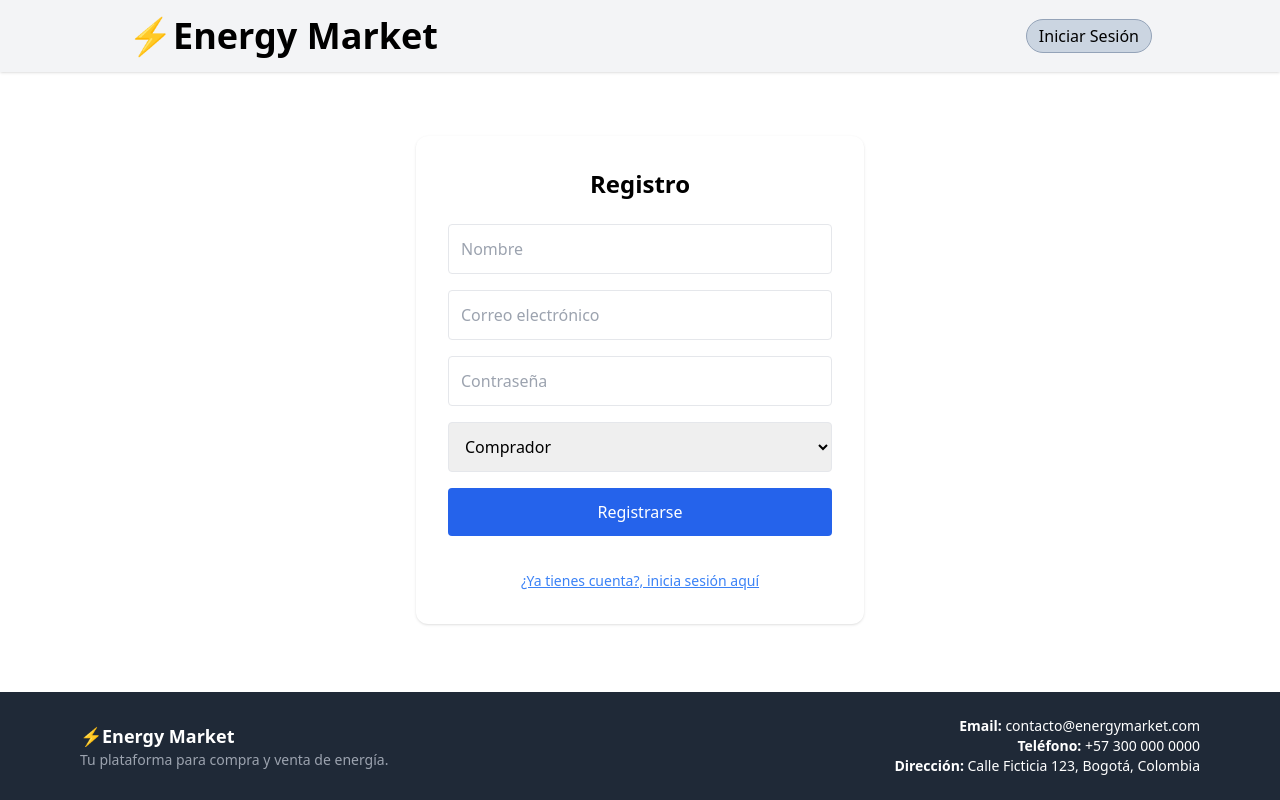
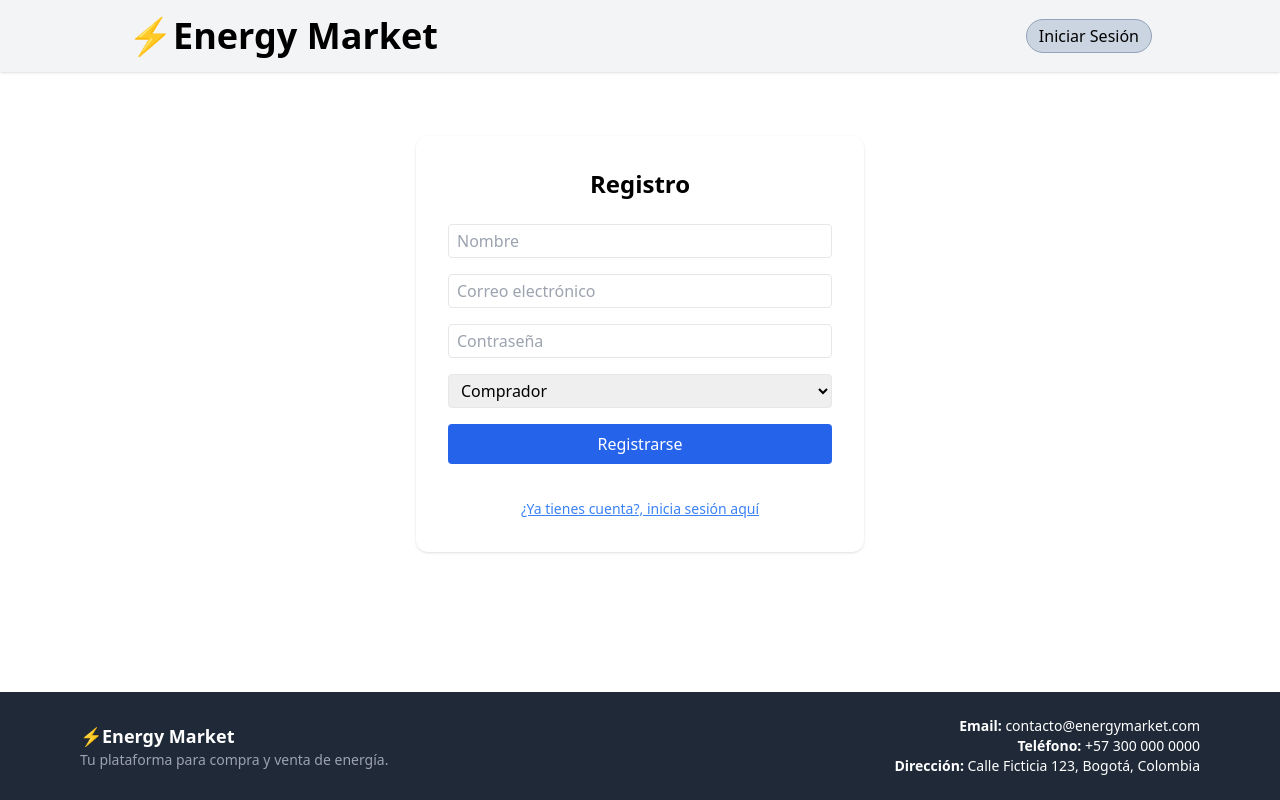
Before and after one commit to JoseMolina94/energy-market, a Next.js app in the folder frontend/: page /register in a window 1280 px wide. Built offline with nearby package versions, Linux system fonts and the light colour scheme.

Commit message:
visual improvements

```diff
--- a/frontend/src/app/login/page.tsx
+++ b/frontend/src/app/login/page.tsx
@@ -38,7 +38,7 @@ export default function LoginPage() {
   return (
     <div className="max-w-md mx-auto mt-16 bg-white p-6 rounded md:shadow">
 
-      <h2 className="text-xl font-bold mb-4">Iniciar sesión</h2>
+      <h2 className="text-center text-2xl font-bold mb-4">Iniciar sesión</h2>
 
       {
         error &&
--- a/frontend/src/app/offers/new/page.tsx
+++ b/frontend/src/app/offers/new/page.tsx
@@ -84,7 +84,7 @@ export default function CreateOfferPage() {
   }, [])
 
   return (
-    <div>
+    <div className="px-4 py-4 md:px-8">
       <h2 className="text-3xl font-bold mb-4 border-b">Crear nueva oferta</h2>
 
       <div className="max-w-md mx-auto bg-white p-4 rounded">
--- a/frontend/src/app/register/page.tsx
+++ b/frontend/src/app/register/page.tsx
@@ -60,7 +60,7 @@ export default function RegisterPage() {
           type="text"
           name="name"
           placeholder="Nombre"
-          className="w-full p-3 border rounded"
+          className="w-full border px-2 py-1 rounded"
           value={formData.name}
           onChange={handleChange}
           required
@@ -70,7 +70,7 @@ export default function RegisterPage() {
           type="email"
           name="email"
           placeholder="Correo electrónico"
-          className="w-full p-3 border rounded"
+          className="w-full border px-2 py-1 rounded"
           value={formData.email}
           onChange={handleChange}
           required
@@ -80,7 +80,7 @@ export default function RegisterPage() {
           type="password"
           name="password"
           placeholder="Contraseña"
-          className="w-full p-3 border rounded"
+          className="w-full border px-2 py-1 rounded"
           value={formData.password}
           onChange={handleChange}
           required
@@ -88,7 +88,7 @@ export default function RegisterPage() {
 
         <select
           name="role"
-          className="w-full p-3 border rounded"
+          className="w-full border px-2 py-1 rounded"
           value={formData.role}
           onChange={handleChange}
           required
@@ -100,7 +100,7 @@ export default function RegisterPage() {
         <button
           type="submit"
           disabled={loading}
-          className="w-full bg-blue-600 text-white py-3 rounded hover:bg-blue-700 transition"
+          className="w-full bg-blue-600 text-white py-2 rounded hover:bg-blue-700 transition"
         >
           {loading ? "Registrando..." : "Registrarse"}
         </button>
--- a/frontend/src/app/transactions/page.tsx
+++ b/frontend/src/app/transactions/page.tsx
@@ -56,10 +56,18 @@ export default function TransactionsPage() {
   const transactions = data as Transaction[] || []
 
   return (
-    <div>
+    <div className="px-4 py-4 md:px-8">
       <h2 className="text-2xl font-bold mb-4 border-b">
-        Historial de transacciones: ({role === "seller" ? "Tus ventas realizadas" : "Tus compras"})
+        Historial de transacciones:
       </h2>
+
+      <h3 className="text-sm text-center md:text-left">
+        {
+          role === "seller"
+          ? "Como vendedor aquí puedes ver tus ventas realizadas."
+          : "Como comprador aquí puedes ver tus compras realizadas."
+        }
+      </h3>
 
       <div className="p-4 max-w-3xl mx-auto">
 
```
